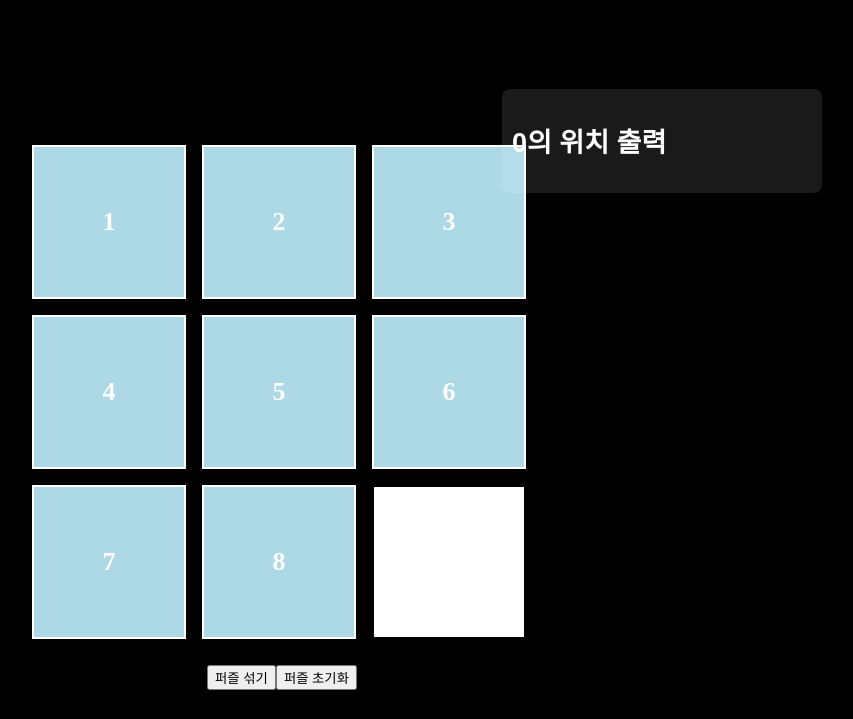
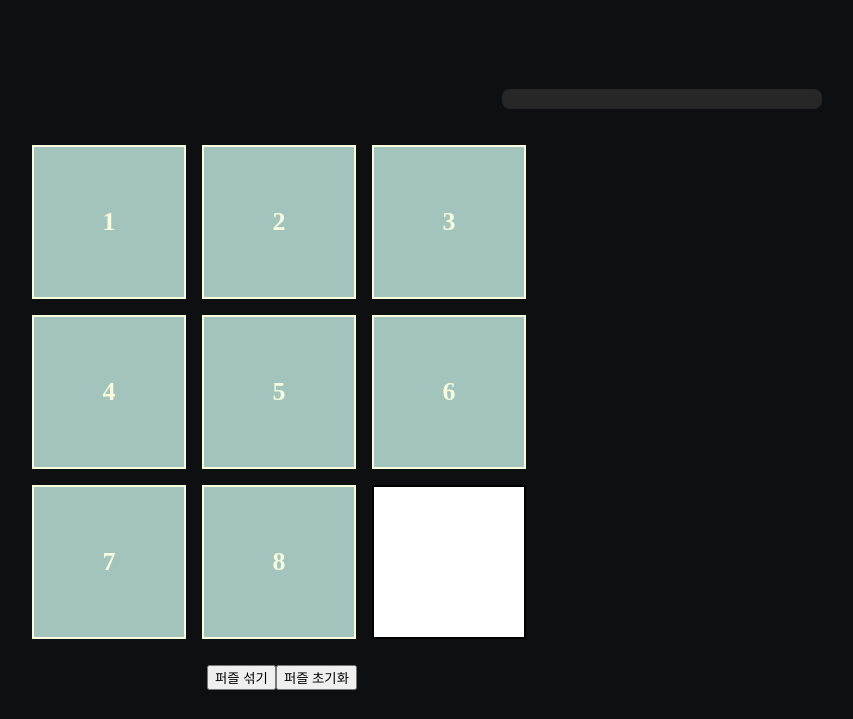
Before and after one commit to aryu1217/8-Puzzle-Game, a website: page public/index.html in a window 1280 px wide. Shown: the part 81-800 px from the top of the page, without its empty margins (358-1211 px from the left). Drawn offline with Linux system fonts and the light colour scheme.

```diff
--- a/public/index.html
+++ b/public/index.html
@@ -28,9 +28,7 @@
     <div
       id="step-output"
       style="margin-top: 20px; font-family: Arial, sans-serif"
-    >
-      <h2>0의 위치 출력</h2>
-    </div>
+    ></div>
 
     <script src="script.js"></script>
   </body>
--- a/public/script.js
+++ b/public/script.js
@@ -138,7 +138,7 @@
     solution_length = solution_path.length;
     document.getElementById(
       "solution-output"
-    ).innerText = `Solution Path Length: ${solution_length}`;
+    ).innerText = `남은 이동 횟수: ${solution_length}`;
   } else {
     document.getElementById("solution-output").innerText =
       "해결 불가! 다시 섞어주세요.";
--- a/public/styles.css
+++ b/public/styles.css
@@ -1,6 +1,6 @@
 body {
-  background-color: black;
-  color: white;
+  background-color: #0e0f10;
+  color: #9da5b6;
 }
 
 #solution-output {
@@ -13,8 +13,8 @@
   top: 150px; /* 위쪽에서 150px 내려옴 */
   right: 100px; /* 오른쪽에서 100px 떨어짐 */
   width: 300px; /* 출력 영역의 너비 */
-  font-size: 18px;
-  color: white;
+  font-size: 14px;
+  color: #f6fcdd;
   background-color: rgba(255, 255, 255, 0.1); /* 약간의 배경 투명도 */
   padding: 10px;
   border-radius: 8px;
@@ -37,16 +37,17 @@
 }
 
 .tile {
+  color: #f6fcdd;
   display: flex;
   align-items: center;
   justify-content: center;
   width: 150px;
   height: 150px;
-  background-color: lightblue;
+  background-color: #a3c4bc;
   font-size: 26px;
   font-weight: bold;
   cursor: pointer;
-  border: 2px solid white;
+  border: 2px solid #f6fcdd;
   transition: transform 0.3s, border-color 0.3s;
 }
 
```
